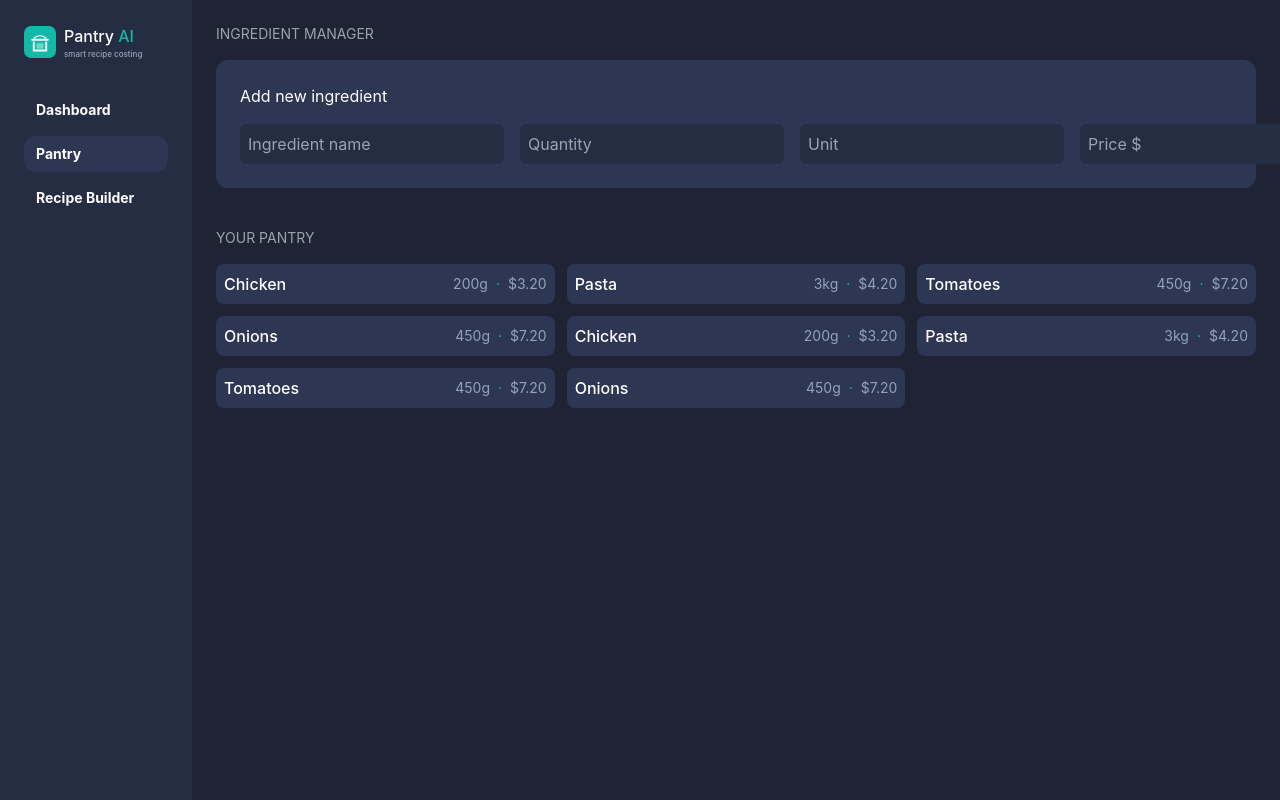
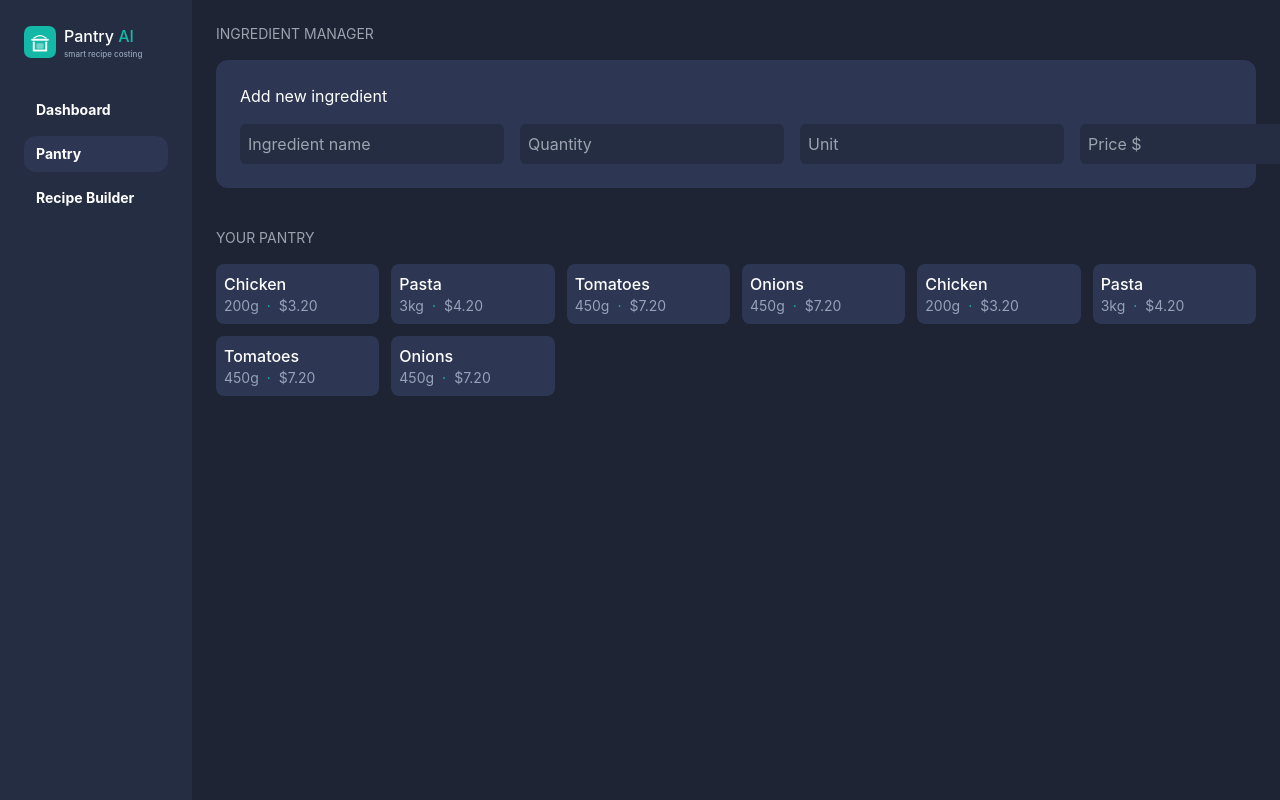
Before and after one commit to syedatahreem/Pantry-AI, a React (Vite) app: page / in a window 1280 px wide. Both pictures are taken after a click on the button "Pantry". Built offline with nearby package versions, Linux system fonts and the light colour scheme.

Commit message:
Update pantry layout to display ingredients in a 6-column grid

```diff
--- a/src/components/Pantry.tsx/Ingredients.tsx
+++ b/src/components/Pantry.tsx/Ingredients.tsx
@@ -41,12 +41,9 @@ const Ingredients = () => {
       </div>
 
       <h3 className="text-sm text-gray-400 mb-4 mt-10">YOUR PANTRY</h3>
-      <div className="grid grid-cols-3 gap-3">
+      <div className="grid grid-cols-6 gap-3">
         {ingredients.map((ingredient, index) => (
-          <div
-            className="bg-card p-2 rounded-lg flex justify-between items-center"
-            key={index}
-          >
+          <div className="bg-card p-2 rounded-lg " key={index}>
             <p className="text-white text-base font-medium">
               {ingredient.name}
             </p>
```
